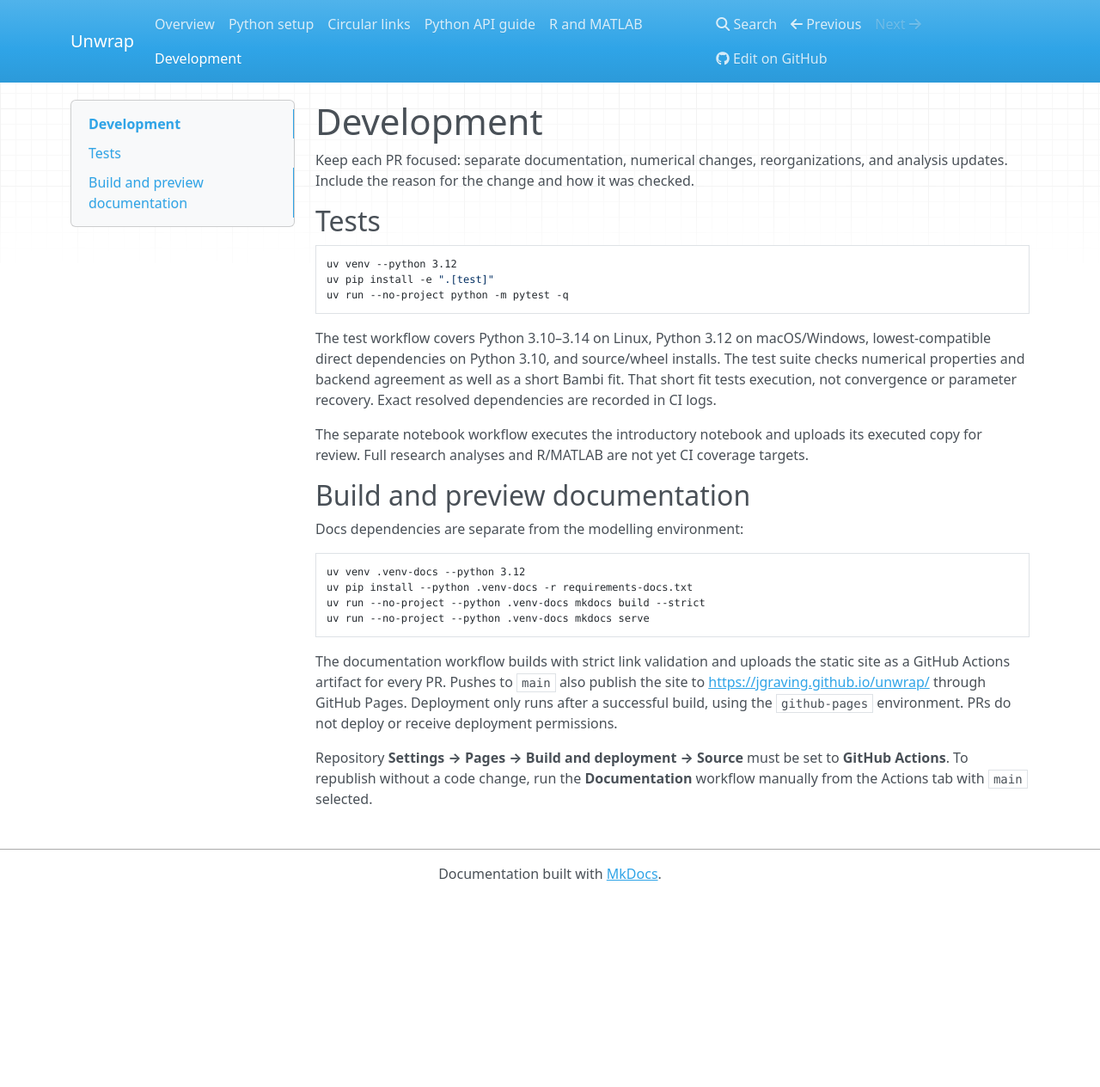
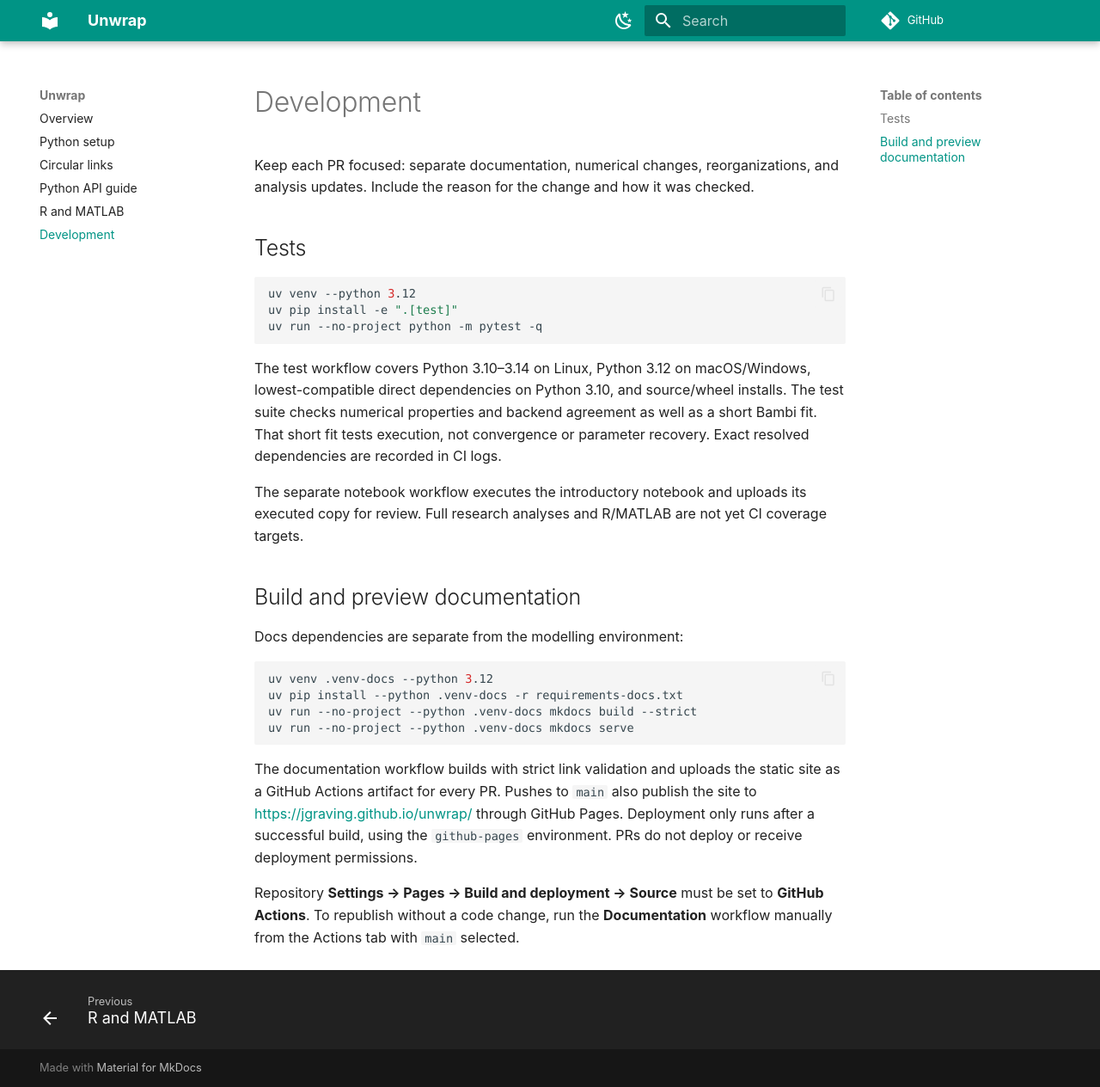
Before and after one commit to jgraving/unwrap, an MkDocs documentation site: the page built from docs/development.md, in a window 1280 px wide and 1264 px high. Shown: the whole window at 86% size. Built offline with MkDocs 1.6.1 and Material for MkDocs 9.7.7, drawn with Linux system fonts in a browser that asks for light colours; nearby versions of some CDN libraries; comment, search, counter and statistics services are not loaded.

Commit message:
docs: switch to Material for MkDocs

```diff
--- a/mkdocs.yml
+++ b/mkdocs.yml
@@ -4,8 +4,33 @@
 repo_url: https://github.com/jgraving/unwrap
 edit_uri: blob/main/docs/
 theme:
-  name: mkdocs
-  color_mode: auto
+  name: material
+  font: false
+  palette:
+    - media: "(prefers-color-scheme: light)"
+      scheme: default
+      primary: teal
+      accent: teal
+      toggle:
+        icon: material/weather-night
+        name: Switch to dark mode
+    - media: "(prefers-color-scheme: dark)"
+      scheme: slate
+      primary: teal
+      accent: teal
+      toggle:
+        icon: material/weather-sunny
+        name: Switch to light mode
+  features:
+    - navigation.top
+    - navigation.footer
+    - search.suggest
+    - search.highlight
+    - content.code.copy
+markdown_extensions:
+  - pymdownx.highlight:
+      anchor_linenums: true
+  - pymdownx.superfences
 nav:
   - Overview: index.md
   - Python setup: getting-started.md
--- a/requirements-docs.txt
+++ b/requirements-docs.txt
@@ -1 +1,2 @@
 mkdocs>=1.6,<2
+mkdocs-material>=9.5,<10
```
